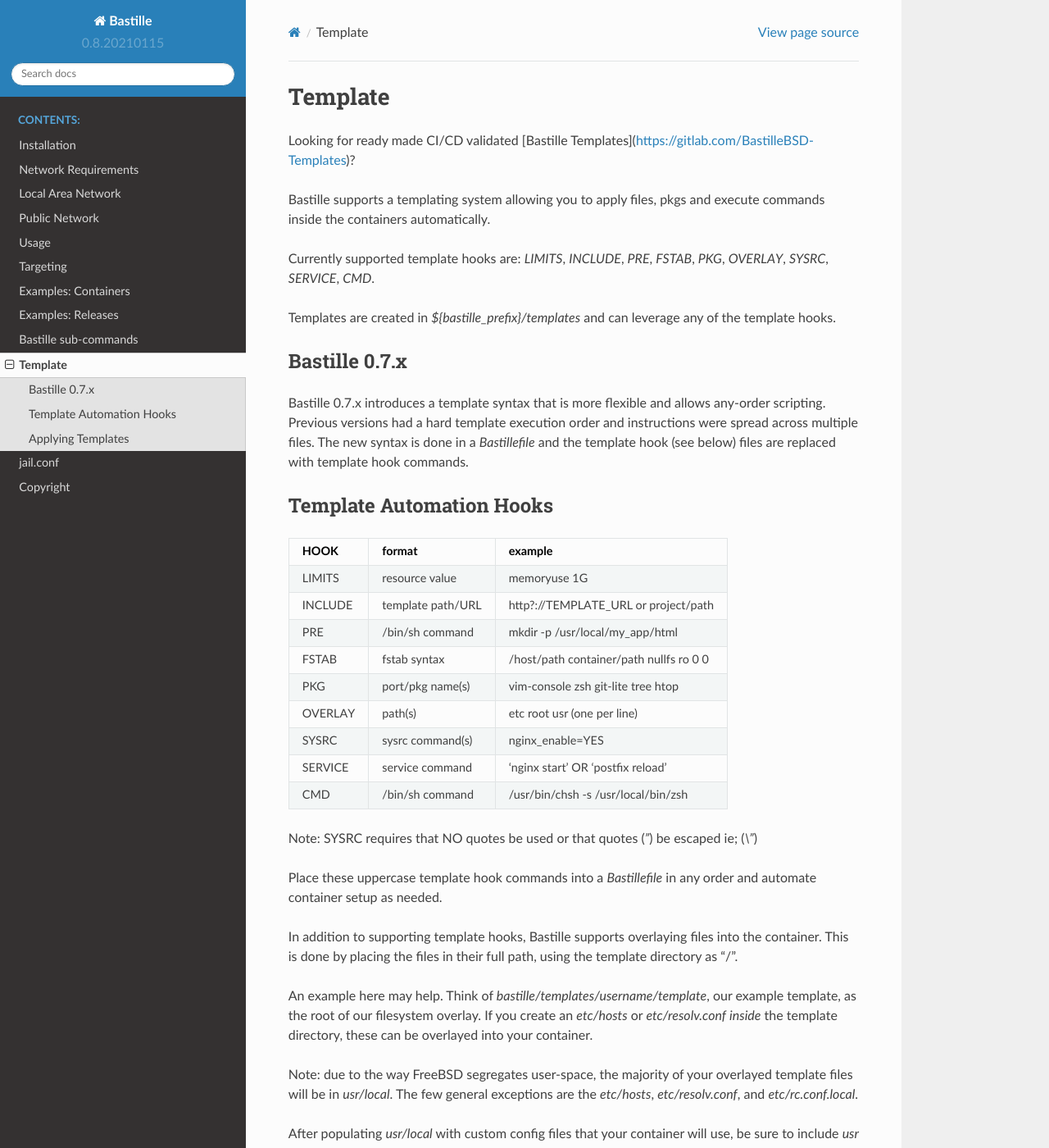
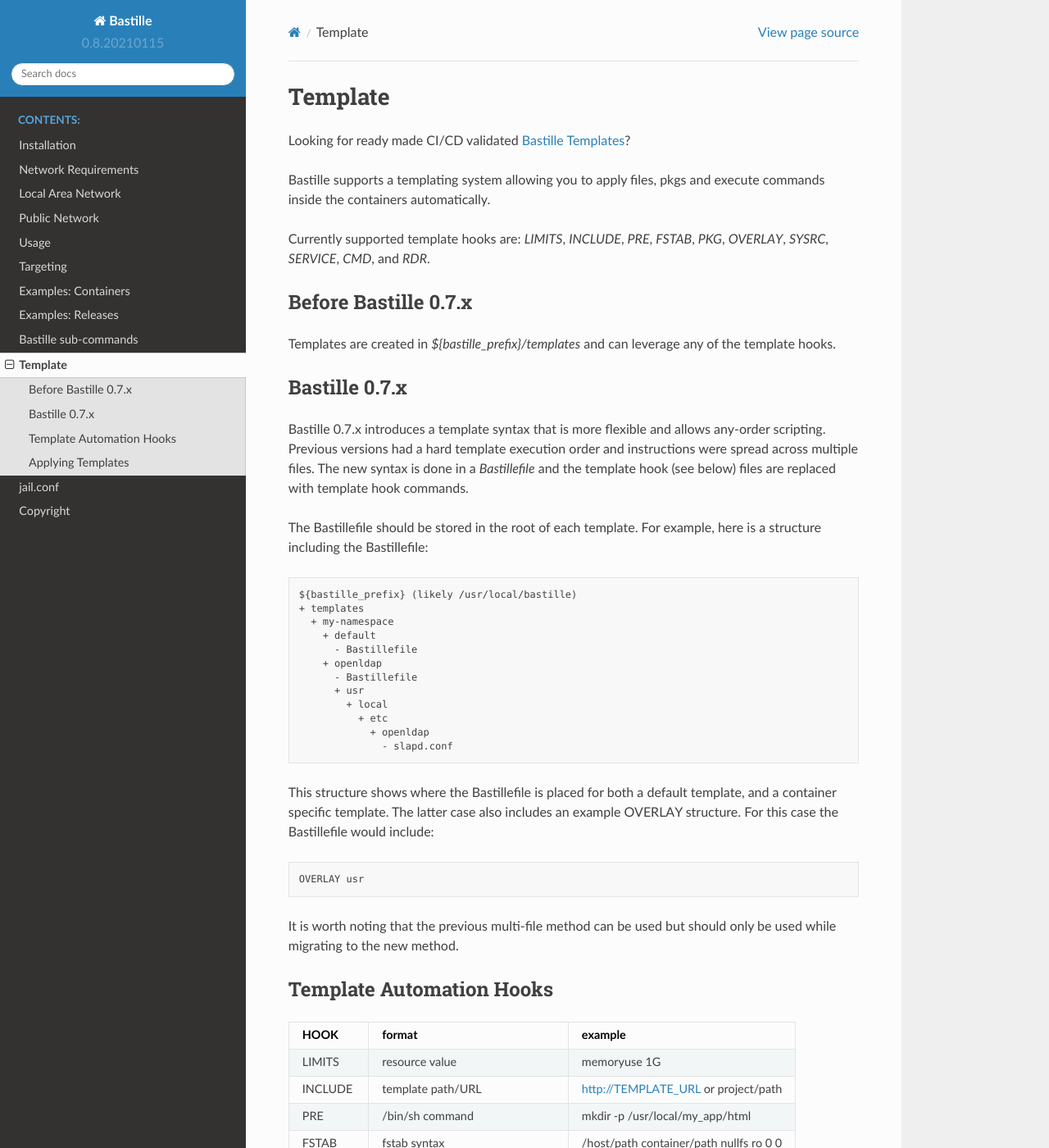
Before and after one commit to BastilleBSD/bastille, a Sphinx documentation site: the page built from docs/chapters/template.rst, in a window 1280 px wide and 1400 px high. Shown: the whole window at 82% size. Built offline with Sphinx 7.4.7 and the Read the Docs theme 2.0.0, drawn with Linux system fonts in a browser that asks for light colours; some of the changed text lies outside the part shown.

Commit message:
Update template.rst
* Made the difference between old style and post 0.7.x style configuration more clear
* Fixed the template link at the top of the page
* Added more explanation about file layout for the Bastillefile and overlay structure
* Added some notes about the RDR hook
* Changed the command example to add usr as an OVERLAY to use the new style configuration

```diff
--- a/docs/chapters/template.rst
+++ b/docs/chapters/template.rst
@@ -1,53 +1,84 @@
 ========
 Template
 ========
-Looking for ready made CI/CD validated [Bastille
-Templates](https://gitlab.com/BastilleBSD-Templates)?
+
+Looking for ready made CI/CD validated `Bastille Templates <https://gitlab.com/BastilleBSD-Templates>`_?
 
 Bastille supports a templating system allowing you to apply files, pkgs and
 execute commands inside the containers automatically.
 
 Currently supported template hooks are: `LIMITS`, `INCLUDE`, `PRE`, `FSTAB`,
-`PKG`, `OVERLAY`, `SYSRC`, `SERVICE`, `CMD`.
+`PKG`, `OVERLAY`, `SYSRC`, `SERVICE`, `CMD`, and `RDR`.
+
+Before Bastille 0.7.x
+---------------------
 
 Templates are created in `${bastille_prefix}/templates` and can leverage any of
 the template hooks.
 
 Bastille 0.7.x
 --------------
+
 Bastille 0.7.x introduces a template syntax that is more flexible and allows
 any-order scripting. Previous versions had a hard template execution order and
 instructions were spread across multiple files. The new syntax is done in a
 `Bastillefile` and the template hook (see below) files are replaced with
 template hook commands.
 
+The Bastillefile should be stored in the root of each template. For example, here is
+a structure including the Bastillefile::
+
+  ${bastille_prefix} (likely /usr/local/bastille)
+  + templates
+    + my-namespace
+      + default
+        - Bastillefile
+      + openldap
+        - Bastillefile
+        + usr
+          + local
+            + etc
+              + openldap
+                - slapd.conf
+
+This structure shows where the Bastillefile is placed for both a default template, and a
+container specific template. The latter case also includes an example OVERLAY structure.
+For this case the Bastillefile would include::
+
+  OVERLAY usr
+
+It is worth noting that the previous multi-file method can be used but should only be used
+while migrating to the new method.
+
 Template Automation Hooks
 -------------------------
 
-+---------+-------------------+-----------------------------------------+
-| HOOK    | format            | example                                 |
-+=========+===================+=========================================+
-| LIMITS  | resource value    | memoryuse 1G                            |
-+---------+-------------------+-----------------------------------------+
-| INCLUDE | template path/URL | http?://TEMPLATE_URL or project/path    |
-+---------+-------------------+-----------------------------------------+
-| PRE     | /bin/sh command   | mkdir -p /usr/local/my_app/html         |
-+---------+-------------------+-----------------------------------------+
-| FSTAB   | fstab syntax      | /host/path container/path nullfs ro 0 0 |
-+---------+-------------------+-----------------------------------------+
-| PKG     | port/pkg name(s)  | vim-console zsh git-lite tree htop      |
-+---------+-------------------+-----------------------------------------+
-| OVERLAY | path(s)           | etc root usr (one per line)             |
-+---------+-------------------+-----------------------------------------+
-| SYSRC   | sysrc command(s)  | nginx_enable=YES                        |
-+---------+-------------------+-----------------------------------------+
-| SERVICE | service command   | 'nginx start' OR 'postfix reload'       |
-+---------+-------------------+-----------------------------------------+
-| CMD     | /bin/sh command   | /usr/bin/chsh -s /usr/local/bin/zsh     |
-+---------+-------------------+-----------------------------------------+
++---------+-----------------------------------+-----------------------------------------+
+| HOOK    | format                            | example                                 |
++=========+===================================+=========================================+
+| LIMITS  | resource value                    | memoryuse 1G                            |
++---------+-----------------------------------+-----------------------------------------+
+| INCLUDE | template path/URL                 | http://TEMPLATE_URL or project/path     |
++---------+-----------------------------------+-----------------------------------------+
+| PRE     | /bin/sh command                   | mkdir -p /usr/local/my_app/html         |
++---------+-----------------------------------+-----------------------------------------+
+| FSTAB   | fstab syntax                      | /host/path container/path nullfs ro 0 0 |
++---------+-----------------------------------+-----------------------------------------+
+| PKG     | port/pkg name(s)                  | vim-console zsh git-lite tree htop      |
++---------+-----------------------------------+-----------------------------------------+
+| OVERLAY | path(s)                           | etc root usr (one per line)             |
++---------+-----------------------------------+-----------------------------------------+
+| SYSRC   | sysrc command(s)                  | nginx_enable=YES                        |
++---------+-----------------------------------+-----------------------------------------+
+| SERVICE | service command                   | 'nginx start' OR 'postfix reload'       |
++---------+-----------------------------------+-----------------------------------------+
+| CMD     | /bin/sh command                   | /usr/bin/chsh -s /usr/local/bin/zsh     |
++---------+-----------------------------------+-----------------------------------------+
+| RDR     | protocol host-port container-port | RDR tcp 2200 22                         |
++---------+-----------------------------------+-----------------------------------------+
 
 Note: SYSRC requires that NO quotes be used or that quotes (`"`) be escaped
-ie; (`\\"`)
+ie; (`\\"`). More details on RDR can be `found here <https://bastillebsd.org/blog/2021/01/13/bastille-port-redirection-and-persistence/>`_.
 
 Place these uppercase template hook commands into a `Bastillefile` in any order
 and automate container setup as needed.
@@ -71,7 +102,7 @@ use, be sure to include `usr` in the template OVERLAY definition. eg;
 
 .. code-block:: shell
 
-  echo "usr" > /usr/local/bastille/templates/username/template/OVERLAY
+  echo "OVERLAY usr" >> /usr/local/bastille/templates/username/template/Bastillefile
 
 The above example "usr" will include anything under "usr" inside the template.
 You do not need to list individual files. Just include the top-level directory
```
